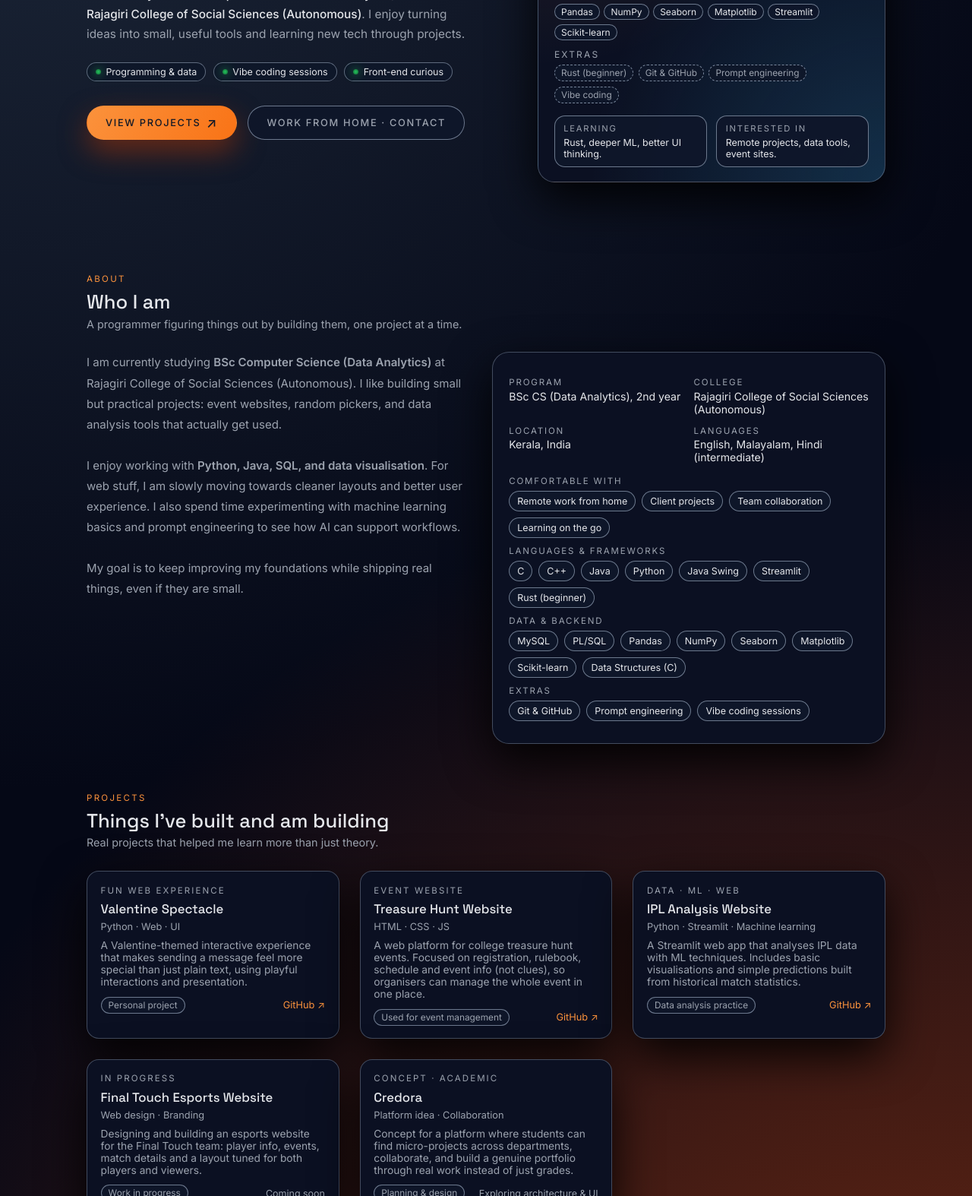
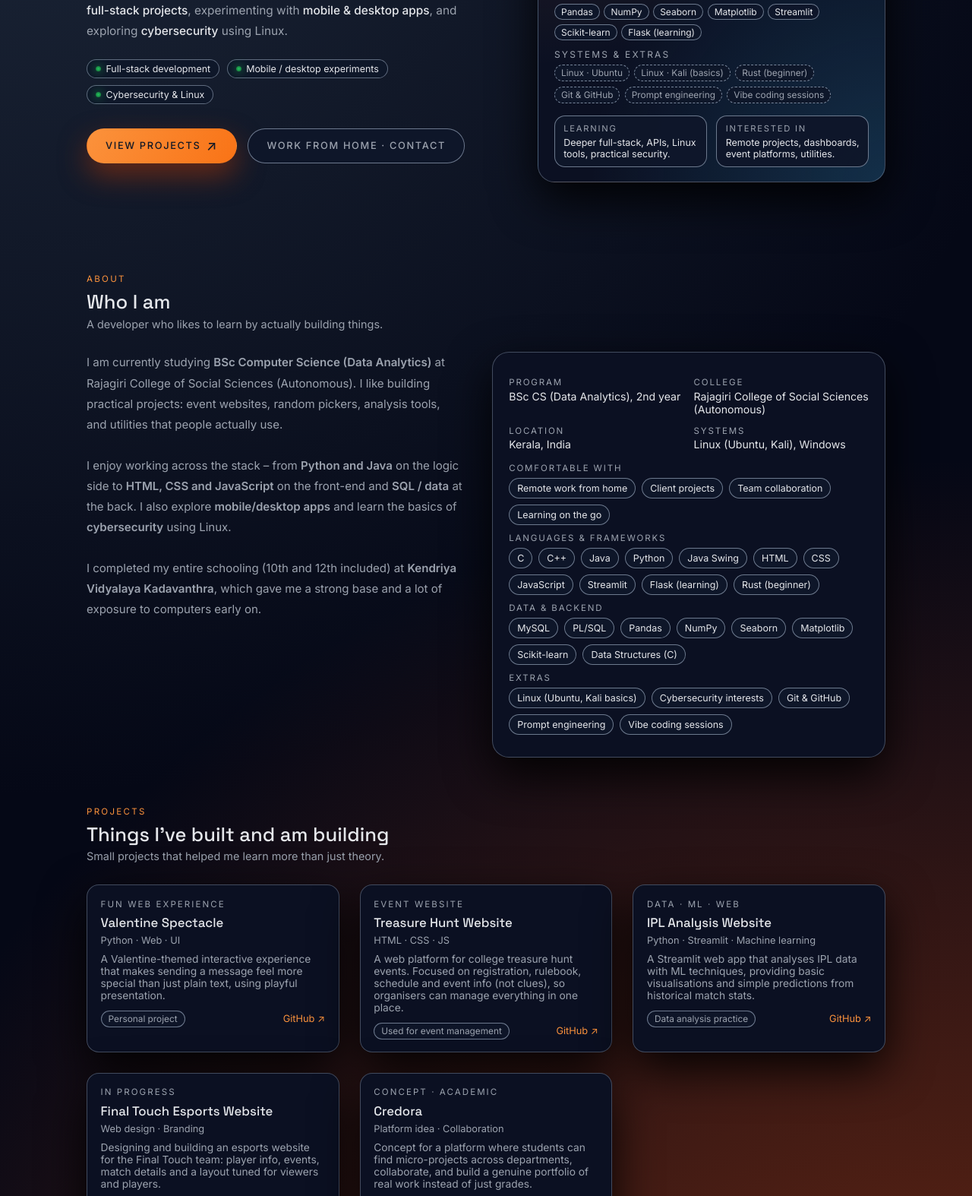
Before and after one commit to AshleyImmanuel/my_profile, a plain HTML site: page index.html in a window 1280 px wide. Shown: the part 401-1975 px from the top of the page at 76% size. Drawn offline with Linux system fonts and the light colour scheme.

Commit message:
Update index.html

```diff
--- a/index.html
+++ b/index.html
@@ -713,17 +713,9 @@
       animation: fadeUp 0.6s ease-out forwards;
     }
 
-    .reveal-delay-1 {
-      animation-delay: 0.12s;
-    }
-
-    .reveal-delay-2 {
-      animation-delay: 0.22s;
-    }
-
-    .reveal-delay-3 {
-      animation-delay: 0.32s;
-    }
+    .reveal-delay-1 { animation-delay: 0.12s; }
+    .reveal-delay-2 { animation-delay: 0.22s; }
+    .reveal-delay-3 { animation-delay: 0.32s; }
 
     @keyframes fadeUp {
       to {
@@ -733,20 +725,12 @@
     }
 
     @media (max-width: 600px) {
-      main {
-        padding-inline: 1rem;
-      }
-      .hero-actions {
-        justify-content: center;
-      }
+      main { padding-inline: 1rem; }
+      .hero-actions { justify-content: center; }
       .hero-title,
       .hero-subtitle,
-      .hero-tags {
-        text-align: center;
-      }
-      .hero-left {
-        text-align: center;
-      }
+      .hero-tags { text-align: center; }
+      .hero-left { text-align: center; }
       .hero-card {
         max-width: 430px;
         margin: 0 auto;
@@ -762,7 +746,7 @@
       <div class="brand-badge">AI</div>
       <div>
         <div class="brand-text-main">Ashley Immanuel</div>
-        <div class="brand-text-sub">Aspiring Programmer</div>
+        <div class="brand-text-sub">Full-Stack · CS (Data Analytics)</div>
       </div>
     </div>
     <nav class="nav-links">
@@ -783,25 +767,26 @@
         <span class="kicker-pill">BSc CS · Data Analytics</span>
       </div>
       <h1 class="hero-title">
-        Building code, data stories and <span>clean interfaces.</span>
+        Building full-stack apps, data stories and <span>clean interfaces.</span>
       </h1>
       <p class="hero-subtitle">
         I am a <strong>2nd year BSc Computer Science (Data Analytics)</strong> student at
-        <strong>Rajagiri College of Social Sciences (Autonomous)</strong>. I enjoy turning ideas into small,
-        useful tools and learning new tech through projects.
+        <strong>Rajagiri College of Social Sciences (Autonomous)</strong>.
+        I enjoy working on <strong>full-stack projects</strong>, experimenting with
+        <strong>mobile & desktop apps</strong>, and exploring <strong>cybersecurity</strong> using Linux.
       </p>
       <div class="hero-tags">
         <div class="hero-tag">
           <span class="hero-tag-dot"></span>
-          Programming & data
+          Full-stack development
         </div>
         <div class="hero-tag">
           <span class="hero-tag-dot"></span>
-          Vibe coding sessions
+          Mobile / desktop experiments
         </div>
         <div class="hero-tag">
           <span class="hero-tag-dot"></span>
-          Front-end curious
+          Cybersecurity & Linux
         </div>
       </div>
       <div class="hero-actions">
@@ -826,7 +811,7 @@
           <div class="hero-profile-text">
             <div class="hero-profile-name">Ashley Immanuel</div>
             <div class="hero-profile-role">
-              BSc CS (Data Analytics) · 2nd Year · Rajagiri
+              Full-Stack · BSc CS (Data Analytics) · 2nd Year
             </div>
             <div class="hero-status">
               <span class="hero-status-dot"></span>
@@ -836,8 +821,8 @@
         </div>
 
         <div class="hero-pill-row">
-          <div class="hero-pill">Programming, data analytics, small tools</div>
-          <div class="hero-pill">Kerala, India</div>
+          <div class="hero-pill">Full-stack apps, data tools, event sites</div>
+          <div class="hero-pill">Kerala, India · Remote-friendly</div>
         </div>
 
         <div class="hero-stack-label">Core stack</div>
@@ -846,6 +831,9 @@
           <span class="hero-stack-chip">C++</span>
           <span class="hero-stack-chip">Java</span>
           <span class="hero-stack-chip">Python</span>
+          <span class="hero-stack-chip">HTML</span>
+          <span class="hero-stack-chip">CSS</span>
+          <span class="hero-stack-chip">JavaScript</span>
           <span class="hero-stack-chip">MySQL</span>
           <span class="hero-stack-chip">PL/SQL</span>
           <span class="hero-stack-chip">Data Structures (C)</span>
@@ -859,24 +847,27 @@
           <span class="hero-stack-chip">Matplotlib</span>
           <span class="hero-stack-chip">Streamlit</span>
           <span class="hero-stack-chip">Scikit-learn</span>
+          <span class="hero-stack-chip">Flask (learning)</span>
         </div>
 
-        <div class="hero-stack-label">Extras</div>
+        <div class="hero-stack-label">Systems & extras</div>
         <div class="hero-tags-small">
+          <span class="hero-tag-small">Linux · Ubuntu</span>
+          <span class="hero-tag-small">Linux · Kali (basics)</span>
           <span class="hero-tag-small">Rust (beginner)</span>
           <span class="hero-tag-small">Git & GitHub</span>
           <span class="hero-tag-small">Prompt engineering</span>
-          <span class="hero-tag-small">Vibe coding</span>
+          <span class="hero-tag-small">Vibe coding sessions</span>
         </div>
 
         <div class="hero-metrics">
           <div class="hero-metric">
             <div class="hero-metric-label">Learning</div>
-            <div>Rust, deeper ML, better UI thinking.</div>
+            <div>Deeper full-stack, APIs, Linux tools, practical security.</div>
           </div>
           <div class="hero-metric">
             <div class="hero-metric-label">Interested in</div>
-            <div>Remote projects, data tools, event sites.</div>
+            <div>Remote projects, dashboards, event platforms, utilities.</div>
           </div>
         </div>
       </div>
@@ -888,20 +879,23 @@
     <div class="section-kicker">About</div>
     <div class="section-title">Who I am</div>
     <div class="section-subtitle">
-      A programmer figuring things out by building them, one project at a time.
+      A developer who likes to learn by actually building things.
     </div>
 
     <div class="about-grid" style="margin-top: 1.8rem;">
       <div class="about-text">
         I am currently studying <strong>BSc Computer Science (Data Analytics)</strong> at
-        Rajagiri College of Social Sciences (Autonomous). I like building small but practical projects:
-        event websites, random pickers, and data analysis tools that actually get used.
+        Rajagiri College of Social Sciences (Autonomous). I like building practical projects:
+        event websites, random pickers, analysis tools, and utilities that people actually use.
         <br><br>
-        I enjoy working with <strong>Python, Java, SQL, and data visualisation</strong>. For web stuff, I am
-        slowly moving towards cleaner layouts and better user experience. I also spend time experimenting with
-        machine learning basics and prompt engineering to see how AI can support workflows.
+        I enjoy working across the stack – from <strong>Python and Java</strong> on the logic side to
+        <strong>HTML, CSS and JavaScript</strong> on the front-end and <strong>SQL / data</strong> at the back.
+        I also explore <strong>mobile/desktop apps</strong> and learn the basics of
+        <strong>cybersecurity</strong> using Linux.
         <br><br>
-        My goal is to keep improving my foundations while shipping real things, even if they are small.
+        I completed my entire schooling (10th and 12th included) at
+        <strong>Kendriya Vidyalaya Kadavanthra</strong>, which gave me a strong base and a lot of exposure
+        to computers early on.
       </div>
 
       <div class="about-card">
@@ -921,10 +915,8 @@
             <div class="about-meta-value">Kerala, India</div>
           </div>
           <div>
-            <div class="about-meta-label">Languages</div>
-            <div class="about-meta-value">
-              English, Malayalam, Hindi (intermediate)
-            </div>
+            <div class="about-meta-label">Systems</div>
+            <div class="about-meta-value">Linux (Ubuntu, Kali), Windows</div>
           </div>
         </div>
 
@@ -946,7 +938,11 @@
             <span class="pill">Java</span>
             <span class="pill">Python</span>
             <span class="pill">Java Swing</span>
+            <span class="pill">HTML</span>
+            <span class="pill">CSS</span>
+            <span class="pill">JavaScript</span>
             <span class="pill">Streamlit</span>
+            <span class="pill">Flask (learning)</span>
             <span class="pill">Rust (beginner)</span>
           </div>
         </div>
@@ -968,6 +964,8 @@
         <div>
           <div class="pill-group-title">Extras</div>
           <div class="pill-group">
+            <span class="pill">Linux (Ubuntu, Kali basics)</span>
+            <span class="pill">Cybersecurity interests</span>
             <span class="pill">Git & GitHub</span>
             <span class="pill">Prompt engineering</span>
             <span class="pill">Vibe coding sessions</span>
@@ -982,7 +980,7 @@
     <div class="section-kicker">Projects</div>
     <div class="section-title">Things I’ve built and am building</div>
     <div class="section-subtitle">
-      Real projects that helped me learn more than just theory.
+      Small projects that helped me learn more than just theory.
     </div>
 
     <div class="projects-grid" style="margin-top: 1.8rem;">
@@ -992,13 +990,13 @@
         <div class="project-title">Valentine Spectacle</div>
         <div class="project-tech">Python · Web · UI</div>
         <p class="project-desc">
-          A Valentine-themed interactive experience that makes sending a message feel more special than just plain text,
-          using playful interactions and presentation.
+          A Valentine-themed interactive experience that makes sending a message
+          feel more special than just plain text, using playful presentation.
         </p>
         <div class="project-footer">
           <span class="project-pill">Personal project</span>
           <a class="project-link"
-             href="https://github.com/AshleyImmanuel/valentine-Valentine Spectacle"
+             href="https://github.com/AshleyImmanuel/valentine"
              target="_blank" rel="noreferrer">
             GitHub ↗
           </a>
@@ -1011,8 +1009,8 @@
         <div class="project-title">Treasure Hunt Website</div>
         <div class="project-tech">HTML · CSS · JS</div>
         <p class="project-desc">
-          A web platform for college treasure hunt events. Focused on registration, rulebook, schedule and event info
-          (not clues), so organisers can manage the whole event in one place.
+          A web platform for college treasure hunt events. Focused on registration, rulebook,
+          schedule and event info (not clues), so organisers can manage everything in one place.
         </p>
         <div class="project-footer">
           <span class="project-pill">Used for event management</span>
@@ -1030,13 +1028,13 @@
         <div class="project-title">IPL Analysis Website</div>
         <div class="project-tech">Python · Streamlit · Machine learning</div>
         <p class="project-desc">
-          A Streamlit web app that analyses IPL data with ML techniques.
-          Includes basic visualisations and simple predictions built from historical match statistics.
+          A Streamlit web app that analyses IPL data with ML techniques, providing
+          basic visualisations and simple predictions from historical match stats.
         </p>
         <div class="project-footer">
           <span class="project-pill">Data analysis practice</span>
           <a class="project-link"
-             href="https://github.com/AshleyImmanuel/streamlit_project-IPL analysis website using  ML"
+             href="https://github.com/AshleyImmanuel/streamlit_project"
              target="_blank" rel="noreferrer">
             GitHub ↗
           </a>
@@ -1049,8 +1047,8 @@
         <div class="project-title">Final Touch Esports Website</div>
         <div class="project-tech">Web design · Branding</div>
         <p class="project-desc">
-          Designing and building an esports website for the Final Touch team: player info, events, match details and
-          a layout tuned for both players and viewers.
+          Designing and building an esports website for the Final Touch team:
+          player info, events, match details and a layout tuned for viewers and players.
         </p>
         <div class="project-footer">
           <span class="project-pill">Work in progress</span>
@@ -1064,8 +1062,8 @@
         <div class="project-title">Credora</div>
         <div class="project-tech">Platform idea · Collaboration</div>
         <p class="project-desc">
-          Concept for a platform where students can find micro-projects across departments, collaborate,
-          and build a genuine portfolio through real work instead of just grades.
+          Concept for a platform where students can find micro-projects across departments,
+          collaborate, and build a genuine portfolio of real work instead of just grades.
         </p>
         <div class="project-footer">
           <span class="project-pill">Planning & design</span>
@@ -1087,9 +1085,9 @@
       <div>
         <div class="pill-group-title">How I like to work</div>
         <p>
-          I am comfortable working remotely alongside my studies. I like clear communication, small milestones,
-          and honest feedback. If you have a project in mind (even a small one), share a short description,
-          your timeline and what you expect.
+          I am comfortable working remotely alongside my studies. I like clear communication,
+          small milestones, and honest feedback. If you have a project in mind (even a small one),
+          share a short description, your timeline and what you expect.
         </p>
         <div class="contact-chips">
           <span class="contact-chip">Remote / work from home</span>
```
